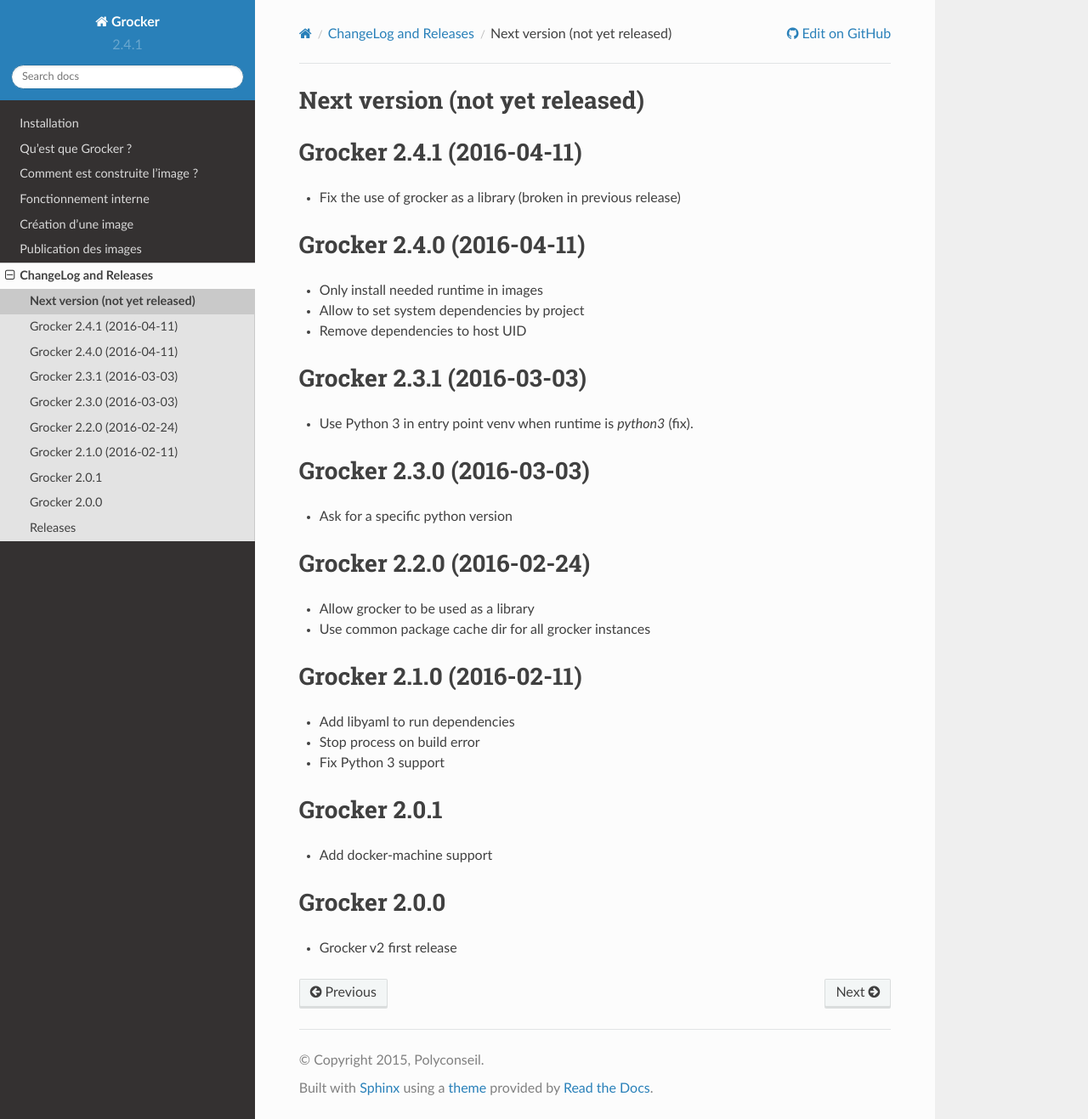
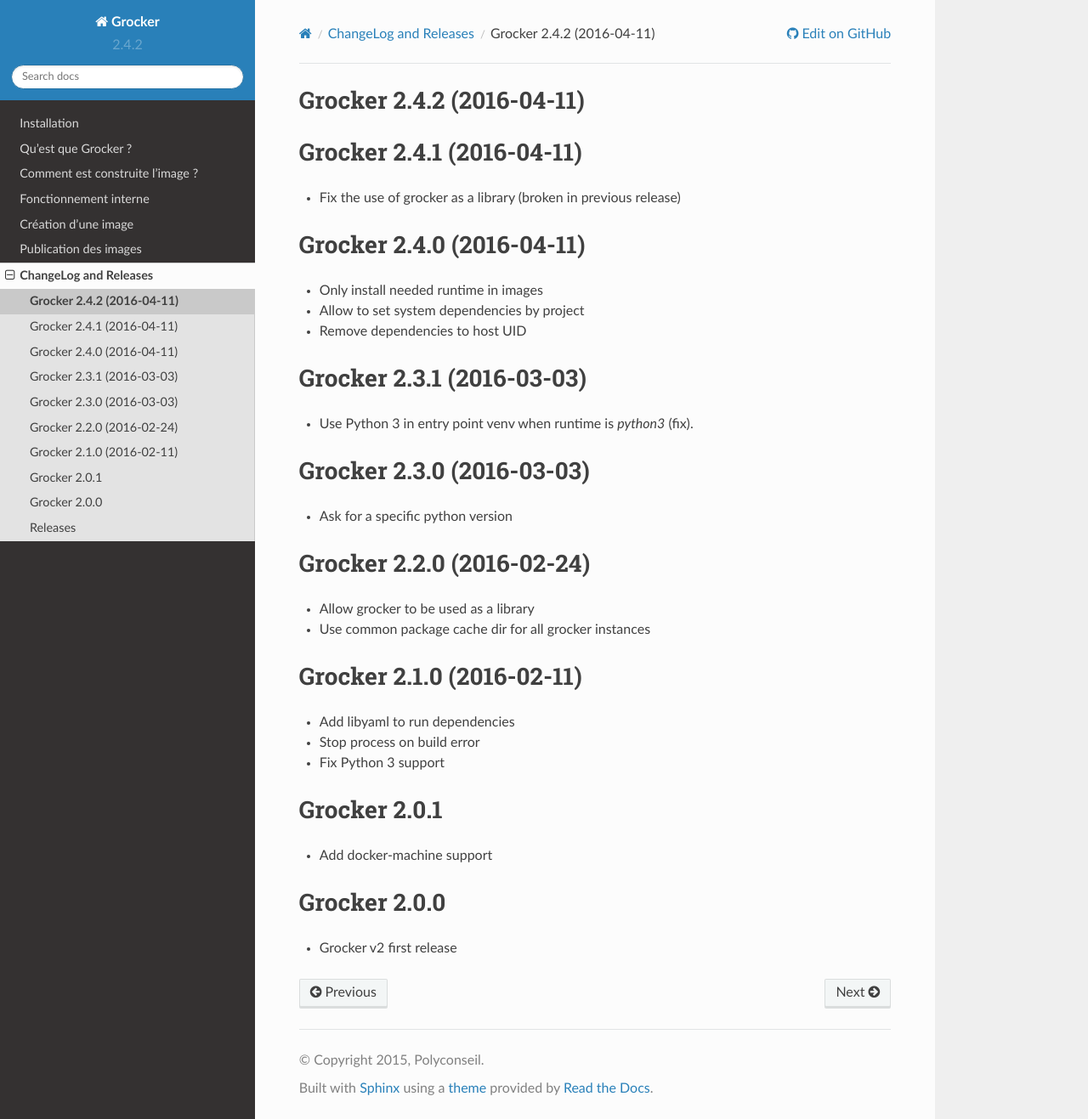
Before and after one commit to Polyconseil/grocker, a Sphinx documentation site: the page built from docs/changelog.rst, in a window 1280 px wide and 1317 px high. Shown: the whole window at 85% size. Built offline with Sphinx 7.4.7 and the Read the Docs theme 2.0.0, drawn with Linux system fonts in a browser that asks for light colours.

Commit message:
Release version v2.4.2
Released-with: blease v2016.04.11.00590+8a65a63a
Signed-off-by: François Freitag <francois.freitag@polyconseil.fr>

```diff
--- a/docs/changelog.rst
+++ b/docs/changelog.rst
@@ -1,5 +1,5 @@
-Next version (not yet released)
--------------------------------
+Grocker 2.4.2 (2016-04-11)
+--------------------------
 
 
 
--- a/docs/releases/index.rst
+++ b/docs/releases/index.rst
@@ -2,6 +2,7 @@
 --------
 
 .. toctree::
+   2.4.2.rst
    2.4.1.rst
    2.4.0.rst
    2.3.1.rst
--- a/grocker/__init__.py
+++ b/grocker/__init__.py
@@ -3,7 +3,7 @@
 
 from __future__ import absolute_import, division, print_function, unicode_literals
 
-__version__ = '2.4.1'
+__version__ = '2.4.2'
 __copyright__ = '2015, Polyconseil'
 __description__ = 'Docker image builder'
 
```
Also changed, not shown: docs/releases/2.4.2.rst (added, +12 -0 lines).
